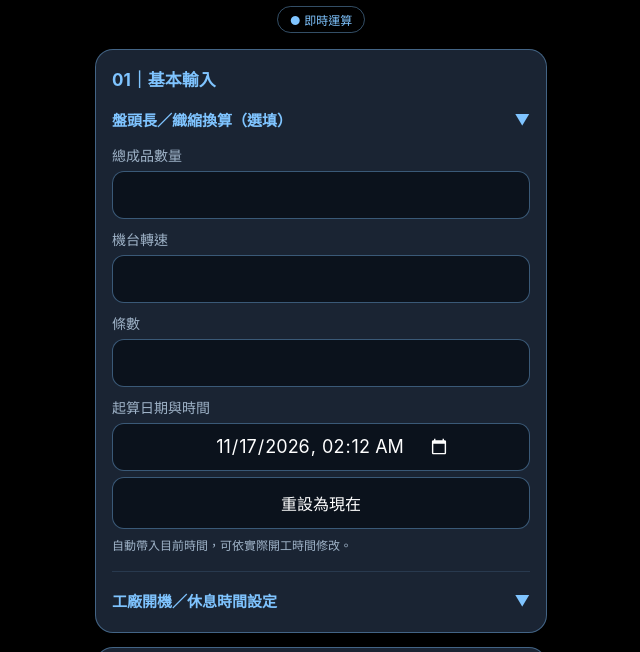
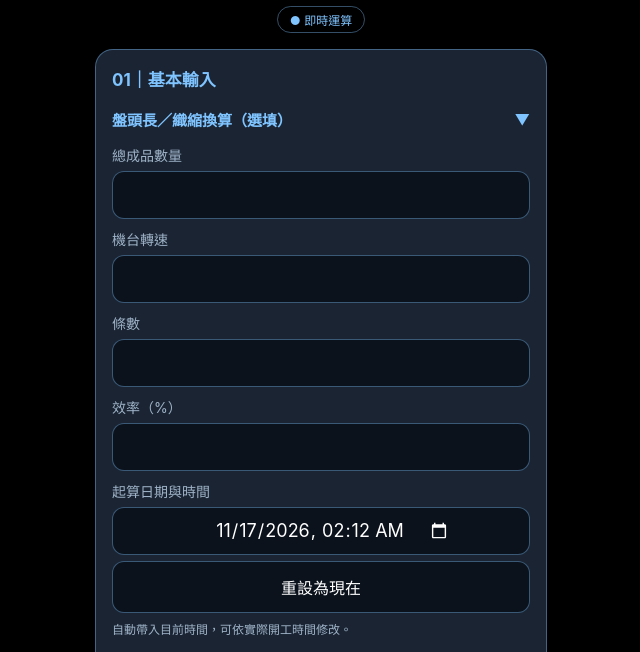
Before and after one commit to jiing80920/production-calculator, a plain HTML site: page index.html in a window 1280 px wide. Shown: the part 78-730 px from the top of the page, without its empty margins (319-959 px from the left). Drawn offline with nearby package versions, Linux system fonts and the light colour scheme.

Commit message:
Add files via upload

```diff
--- a/index.html
+++ b/index.html
@@ -100,6 +100,7 @@ function App(){
   const [beamOpen,setBeamOpen]=useState(false);
   const [rpm,setRpm]=useState("");
   const [strips,setStrips]=useState("");
+  const [eff,setEff]=useState("");
   const [startStr,setStartStr]=useState(()=>toInput(new Date()));
   const [cur,setCur]=useState("");
   const [recs,setRecs]=useState([]);
@@ -123,11 +124,12 @@ function App(){
   };
   const clearRecs=()=>{setRecs([]);setCur("");setErr("");idRef.current=1};
   const calcTotal=(b,s)=>{const B=parseFloat(b),S=parseFloat(s);if(b!==""&&s!==""&&B>0&&S>=0&&S<100)setTotal(String(Math.round(B*(1-S/100)*100)/100))};
-  const clearAll=()=>{setBeam("");setShrink("");setTotal("");setRpm("");setStrips("");setStartStr(toInput(new Date()));clearRecs();setOpen(false);setBeamOpen(false);setSch(savedSch);setSchOpen(false);setSchMsg("")};
+  const clearAll=()=>{setEff("");setBeam("");setShrink("");setTotal("");setRpm("");setStrips("");setStartStr(toInput(new Date()));clearRecs();setOpen(false);setBeamOpen(false);setSch(savedSch);setSchOpen(false);setSchMsg("")};
   const done=recs.reduce((a,r)=>a+r.qty,0);
   const T=parseFloat(total),R=parseFloat(rpm),S=parseFloat(strips);
   const okIn=T>0&&R>0&&S>0;
-  const daily=okIn?R*40/S:null;
+  const effV=eff===""?100:parseFloat(eff);
+  const daily=(okIn&&effV>0)?R*40/S*effV/100:null;
   const remain=T>=0&&!isNaN(T)&&total!==""?T-done:null;
   const hrs=(daily&&remain!==null)?remain/daily*24:null;
   let finish="–";
@@ -152,6 +154,7 @@ function App(){
       h("label",null,"總成品數量"),numIn(total,setTotal),
       h("label",null,"機台轉速"),numIn(rpm,setRpm),
       h("label",null,"條數"),numIn(strips,setStrips),
+      h("label",null,"效率（%）"),numIn(eff,setEff),
       h("label",null,"起算日期與時間"),
       h("input",{type:"datetime-local",value:startStr,onChange:e=>setStartStr(e.target.value)}),
       h("button",{className:"wide",onClick:()=>setStartStr(toInput(new Date()))},"重設為現在"),
```
